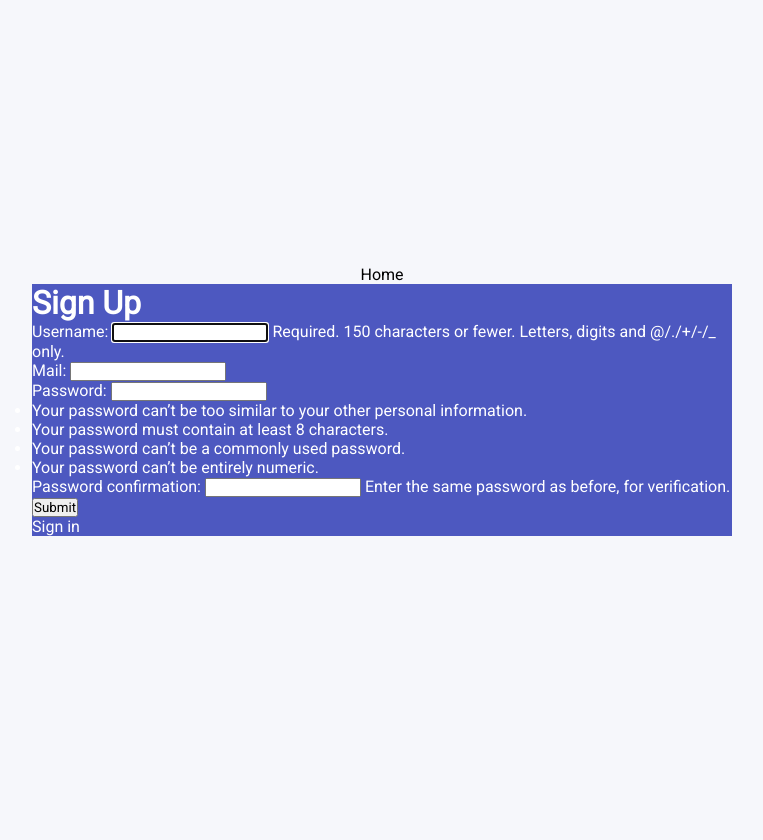
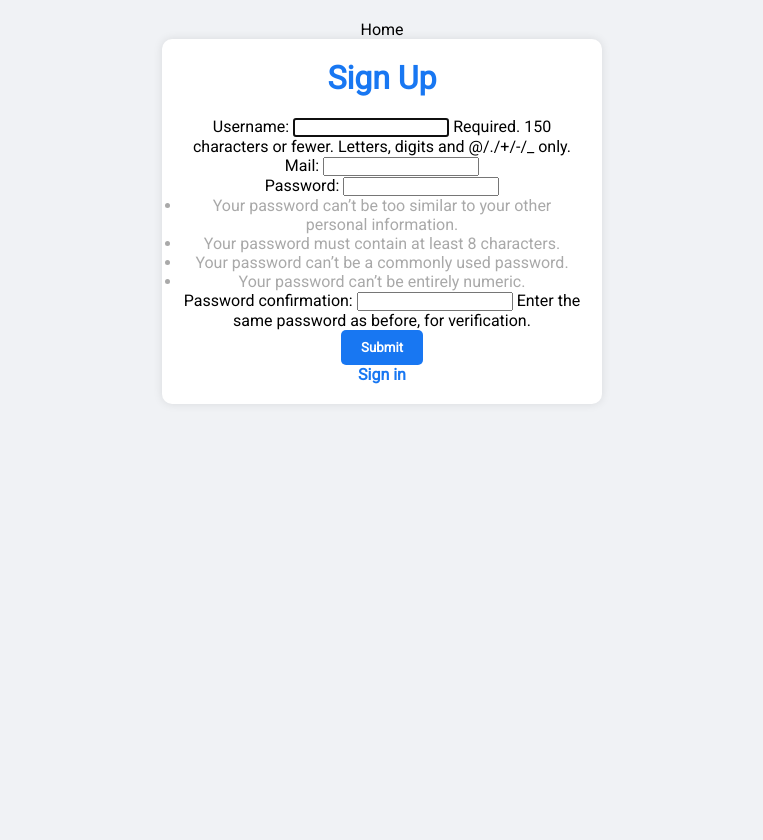
Before and after one commit to INAI-WIN-1/WWR, a Django app: page /accounts/signup/ in a window 1280 px wide. Shown: the whole page, without its empty margins (258-1021 px from the left). Before the commit the page ends 536 px from the top, so only its background shows below. Run offline with Django 4.2, Linux system fonts and the light colour scheme.

Commit message:
done styling

```diff
--- a/static/css/auth.css
+++ b/static/css/auth.css
@@ -62,16 +62,53 @@ a {
     background: #6d75c4;
 }
 
-.auth_card{
-    background: var(--blue--next);
-    color: white;
-    width: 700px;
-}
+.auth_card_wrapper {
+        background-color: #F0F2F5; /* Цвет фона формы */
+        padding: 20px; /* Добавление внутреннего отступа */
+        text-align: center; /* Выравнивание по центру */
+    height: 100vh;
+    }
 
-.auth_card_wrapper{
-    display: flex;
-    flex-direction: column;
-    justify-content: center;
-    align-items: center;
-    height: 100vh;
-}
+    .auth_card {
+        background-color: #FFFFFF; /* Цвет фона блока с формой */
+        padding: 20px; /* Добавление внутреннего отступа */
+        border-radius: 10px; /* Закругление углов блока */
+        box-shadow: 0 0 10px rgba(0, 0, 0, 0.1); /* Тень блока */
+        max-width: 400px; /* Максимальная ширина блока */
+        margin: 0 auto; /* Центрирование блока */
+    }
+
+    .auth_card h1 {
+        color: #1877F2; /* Цвет заголовка формы, похожий на Facebook */
+    }
+
+    .auth_card form {
+        margin-top: 20px; /* Отступ сверху для формы */
+    }
+    .auth_card form li{
+        color: darkgrey;
+    }
+
+    .auth_card button {
+        background-color: #1877F2; /* Цвет кнопки, похожий на Facebook */
+        color: #FFFFFF; /* Цвет текста на кнопке */
+        padding: 10px 20px; /* Поля вокруг текста на кнопке */
+        border: none; /* Убираем границу у кнопки */
+        border-radius: 5px; /* Закругление углов кнопки */
+        cursor: pointer; /* Изменение формы указателя при наведении на кнопку */
+        font-weight: bold; /* Жирный текст на кнопке */
+    }
+
+    .auth_card button:hover {
+        background-color: #135492; /* Цвет кнопки при наведении */
+    }
+
+    .auth_card a {
+        color: #1877F2; /* Цвет текста ссылки, похожий на Facebook */
+        text-decoration: none; /* Убираем подчеркивание у ссылки */
+        font-weight: bold; /* Жирный текст ссылки */
+    }
+
+    .auth_card a:hover {
+        text-decoration: underline; /* Подчеркивание ссылки при наведении */
+    }
```
Also changed, not shown: db.sqlite3, templates/authLayOut/login.html (indentation only).
